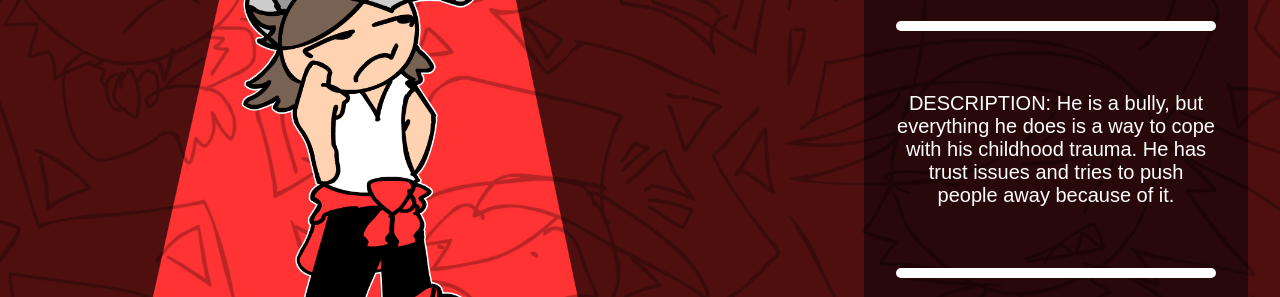
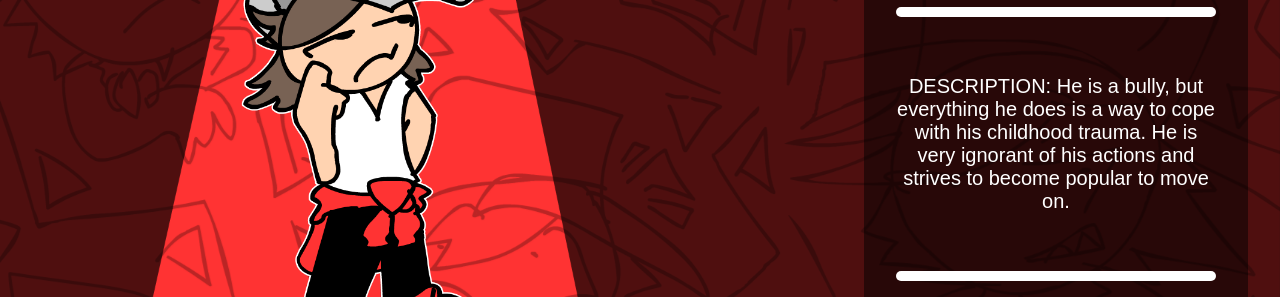
Before and after one commit to itzaleksa/street-friends, a plain HTML site: page sf_jake.html in a window 1280 px wide. Shown: the part 311-608 px from the top of the page. Drawn offline with Linux system fonts and the light colour scheme.

Commit message:
Revise character description in sf_jake.html
Updated character description to reflect new traits.

```diff
--- a/sf_jake.html
+++ b/sf_jake.html
@@ -28,7 +28,7 @@
                 <p class="title">BIRTHDAY: 02.11</p>
                 <p class="title">HEIGHT: 160cm / 5'3"</p>
                 <div class="separator-full"></div>
-                <p class="description-big">DESCRIPTION: He is a bully, but everything he does is a way to cope with his childhood trauma. He has trust issues and tries to push people away because of it.</p>
+                <p class="description-big">DESCRIPTION: He is a bully, but everything he does is a way to cope with his childhood trauma. He is very ignorant of his actions and strives to become popular to move on.</p>
                 <div class="separator-full"></div>
                 <p class="title">VOICE ACTOR: JillAstra</p>
             </div>
```
